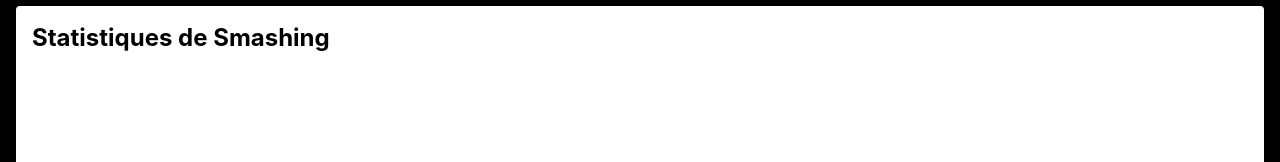
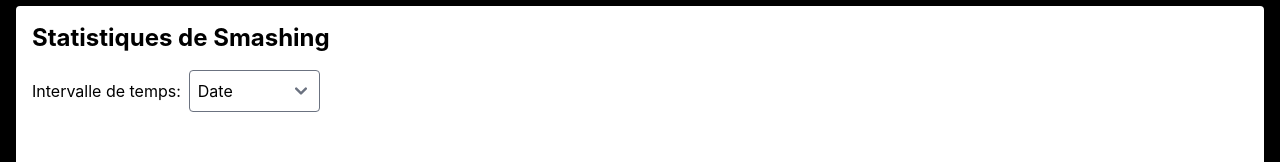
Before and after one commit to MatisAgr/HotSmash, a React (Create React App) app in the folder front/: page /profile in a window 1280 px wide. Shown: the part 130-292 px from the top of the page. Built offline with nearby package versions, Linux system fonts and the light colour scheme; no server answers.

Commit message:
Ajout de la fonctionnalité de regroupement des points par intervalle de temps dans le profil utilisateur

```diff
--- a/front/src/pages/ProfilePage/ProfilePage.jsx
+++ b/front/src/pages/ProfilePage/ProfilePage.jsx
@@ -8,6 +8,7 @@
 const ProfilePage = () => {
   const [currentPage, setCurrentPage] = useState(1);
   const [isModalOpen, setIsModalOpen] = useState(false);
+  const [timeInterval, setTimeInterval] = useState('date'); // 'date', 'hour', '15min'
   const smashesPerPage = 4;
   const chartRef = useRef(null);
 
@@ -22,19 +23,42 @@
 
   console.log('les likes: ', matches);
 
+  const groupPointsByInterval = (matches, interval) => {
+    return matches.reduce((acc, match) => {
+      const date = new Date(match.date);
+      let key;
+      if (interval === 'date') {
+        key = date.toISOString().split('T')[0];
+      } else if (interval === 'hour') {
+        key = date.toISOString().split(':')[0];
+      } else if (interval === '15min') {
+        const minutes = Math.floor(date.getMinutes() / 15) * 15;
+        key = `${date.toISOString().split(':')[0]}:${minutes.toString().padStart(2, '0')}`;
+      }
+      const points = match.type === 1 ? match.points : -match.points;
+      if (!acc[key]) {
+        acc[key] = 0;
+      }
+      acc[key] += points;
+      return acc;
+    }, {});
+  };
+
+  const groupedPoints = groupPointsByInterval(matches, timeInterval);
+
   useEffect(() => {
-    if (pointsByDay && Object.keys(pointsByDay).length > 0) {
+    if (groupedPoints && Object.keys(groupedPoints).length > 0) {
       const chart = echarts.init(chartRef.current);
       const option = {
         title: {
-          text: 'Points de détraquage mental par date',
+          text: 'Points de détraquage mental par intervalle',
         },
         tooltip: {
           trigger: 'axis',
         },
         xAxis: {
           type: 'category',
-          data: Object.keys(pointsByDay),
+          data: Object.keys(groupedPoints),
         },
         yAxis: {
           type: 'value',
@@ -44,13 +68,13 @@
           {
             name: 'Points de détraquage mental',
             type: 'line',
-            data: Object.values(pointsByDay),
+            data: Object.values(groupedPoints),
           },
         ],
       };
       chart.setOption(option);
     }
-  }, [pointsByDay]);
+  }, [groupedPoints]);
 
   const indexOfLastSmash = currentPage * smashesPerPage;
   const indexOfFirstSmash = indexOfLastSmash - smashesPerPage;
@@ -86,6 +110,19 @@
       )}
       <div className="bg-white shadow-md rounded p-4 mb-6">
         <h2 className="text-2xl font-bold mb-4">Statistiques de Smashing</h2>
+        <div className="mb-4">
+          <label htmlFor="timeInterval" className="mr-2">Intervalle de temps:</label>
+          <select
+            id="timeInterval"
+            value={timeInterval}
+            onChange={(e) => setTimeInterval(e.target.value)}
+            className="p-2 border rounded"
+          >
+            <option value="date">Date</option>
+            <option value="hour">Heure</option>
+            <option value="15min">15 minutes</option>
+          </select>
+        </div>
         <div ref={chartRef} style={{ width: '100%', height: '400px' }}></div>
       </div>
       <div className="bg-white shadow-md rounded p-4">
```
